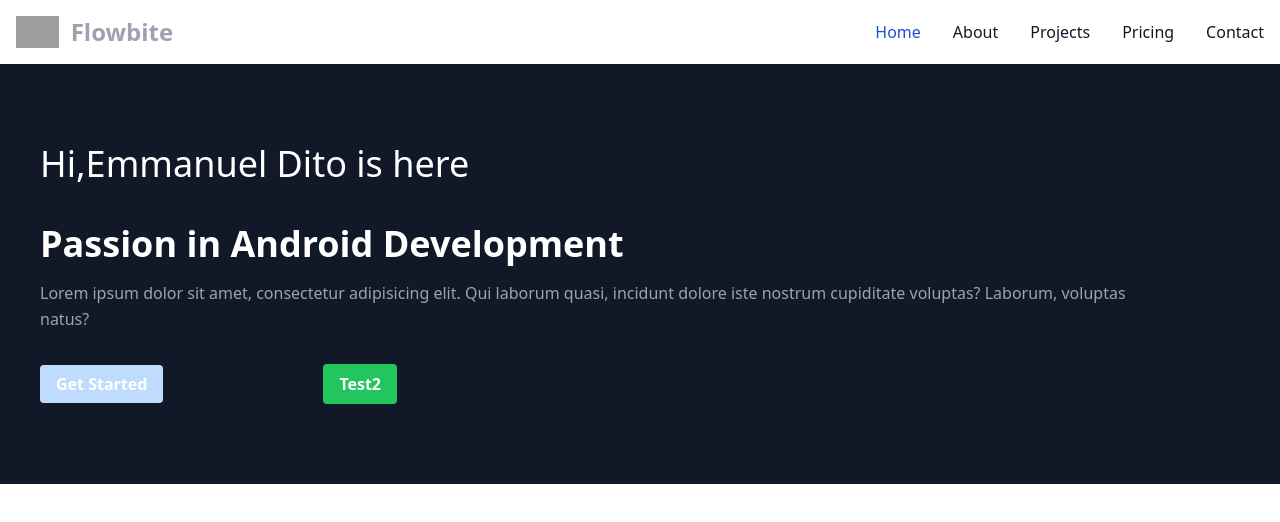
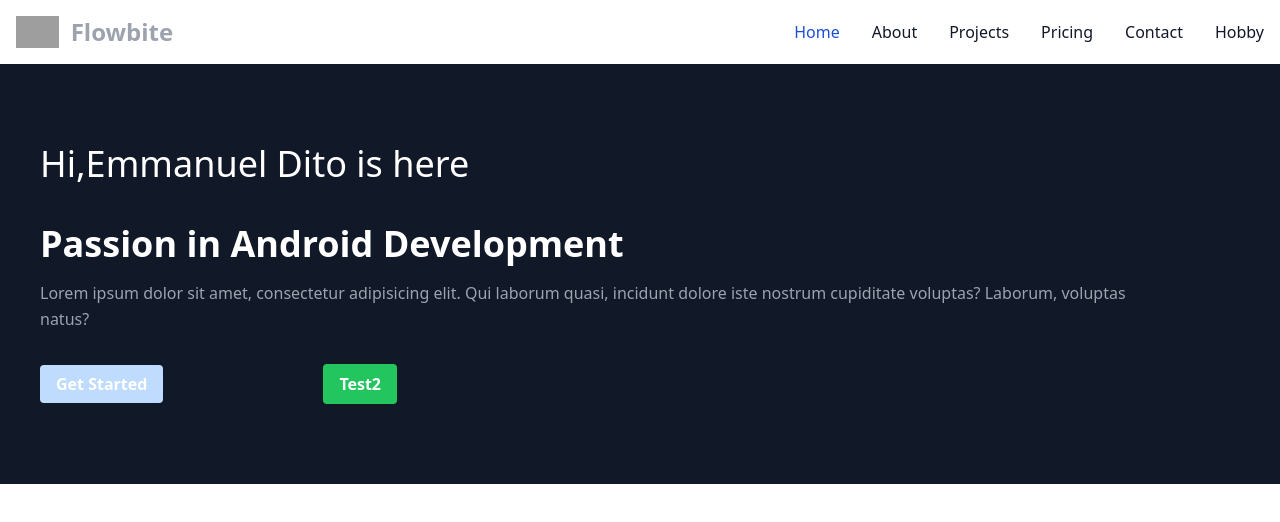
Before and after one commit to KrishnanditoLksn/manuel_dito.dev, a React (Vite) app: page / in a window 1280 px wide. Shown: the top 522 px of the page. Built offline with nearby package versions, Linux system fonts and the light colour scheme; grey boxes are pictures that could not be loaded.

Commit message:
refac : components structure

```diff
--- a/src/App.jsx
+++ b/src/App.jsx
@@ -2,11 +2,12 @@
 import About from "./components/About.jsx";
 import Skills from "./components/Skills.jsx";
 import ContactMe from "./components/ContactMe.jsx";
+import Header from "./components/Navbar.jsx";
 
 function App() {
     return (
         <main className="text-gray-400 bg-gray-900 body-font">
-            <Navbar></Navbar>
+            <Header></Header>
             <About></About>
             <Skills></Skills>
             <ContactMe></ContactMe>
--- a/src/components/Navbar.jsx
+++ b/src/components/Navbar.jsx
@@ -3,11 +3,13 @@
         <nav className="bg-white border-gray-200 dark:bg-gray-900">
             <div
                 className=" rtl: space-x-reverse max-w-screen-xl flex flex-wrap items-center justify-between mx-auto p-4">
+                <div className='mr-50'>
                     <a href="https://flowbite.com/" className="flex items-center space-x-3 rtl:space-x-reverse">
-                    <img src="https://flowbite.com/docs/images/logo.svg" className="h-8" alt="Flowbite Logo"/>
+                        <img src="https://flowbite.com/docs/images/logo.svg" className="h-8" alt="Flowbite Logo" />
                         <span
-                        className="self-center text-2xl font-semibold whitespace-nowrap dark:text-white">Flowbite</span>
+                            className="self-center text-2xl font-semibold whitespace-nowrap dark:text-white ">Flowbite</span>
                     </a>
+                </div>
                 <button data-collapse-toggle="navbar-default" type="button"
                     className="inline-flex items-center p-2 w-10 h-10 justify-center text-sm text-gray-500 rounded-lg md:hidden hover:bg-gray-100 focus:outline-none focus:ring-2 focus:ring-gray-200 dark:text-gray-400 dark:hover:bg-gray-700 dark:focus:ring-gray-600"
                     aria-controls="navbar-default" aria-expanded="false">
@@ -15,7 +17,7 @@
                     <svg className="w-5 h-5" aria-hidden="true" xmlns="http://www.w3.org/2000/svg" fill="none"
                         viewBox="0 0 17 14">
                         <path stroke="currentColor" strokeLinecap="round" strokeLinejoin="round" strokeWidth="2"
-                              d="M1 1h15M1 7h15M1 13h15"/>
+                            d="M1 1h15M1 7h15M1 13h15" />
                     </svg>
                 </button>
                 <div className="hidden w-full md:block md:w-auto" id="navbar-default">
@@ -41,6 +43,9 @@
                             <a href="#contact"
                                 className="block py-2 px-3 text-gray-900 rounded hover:bg-gray-100 md:hover:bg-transparent md:border-0 md:hover:text-blue-700 md:p-0 dark:text-white md:dark:hover:text-blue-500 dark:hover:bg-gray-700 dark:hover:text-white md:dark:hover:bg-transparent">Contact</a>
                         </li>
+                        <li>
+                            <a href="" className="block py-2 px-3 text-gray-900 rounded hover:bg-gray-100 md:hover:bg-transparent md:border-0 md:hover:text-blue-700 md:p-0 dark:text-white md:dark:hover:text-blue-500 dark:hover:bg-gray-700 dark:hover:text-white md:dark:hover:bg-transparent">Hobby</a>
+                        </li>
                     </ul>
                 </div>
             </div>
```
Lines whose indentation alone changed are shown as unchanged.
